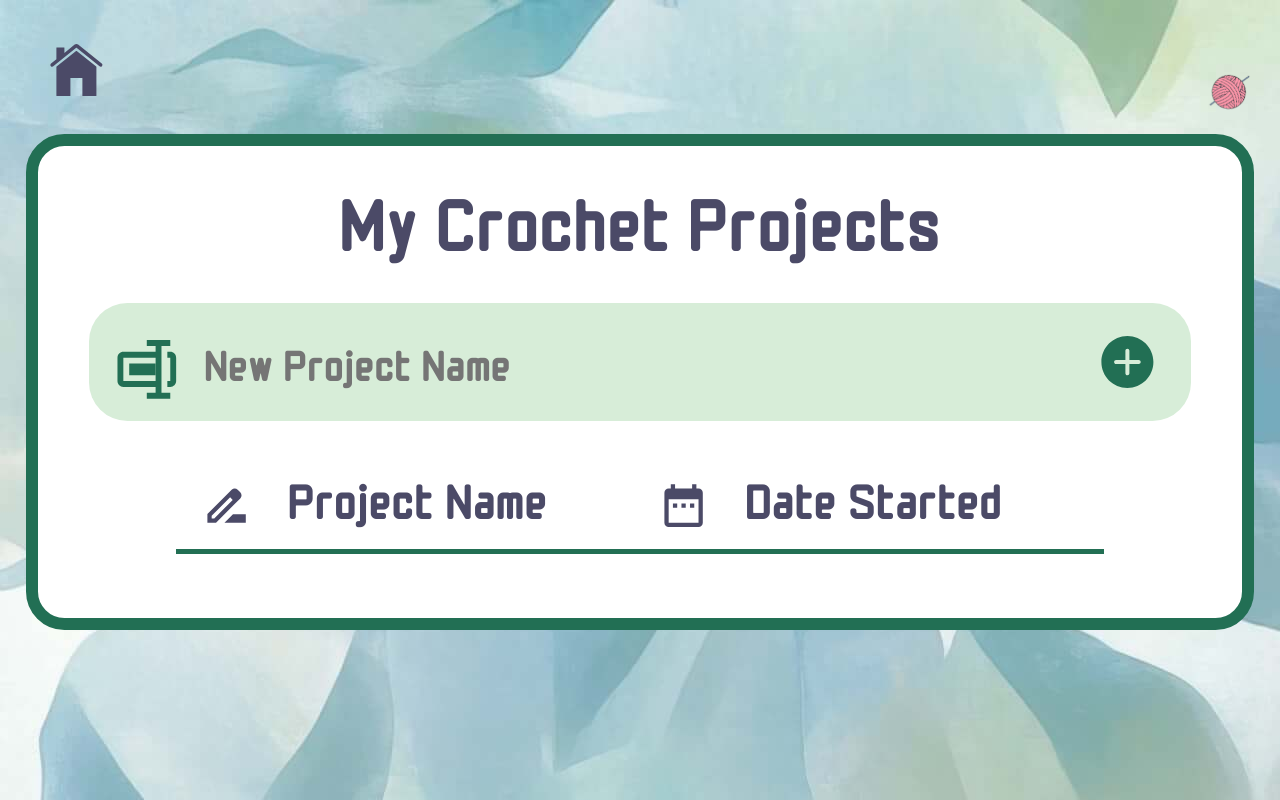
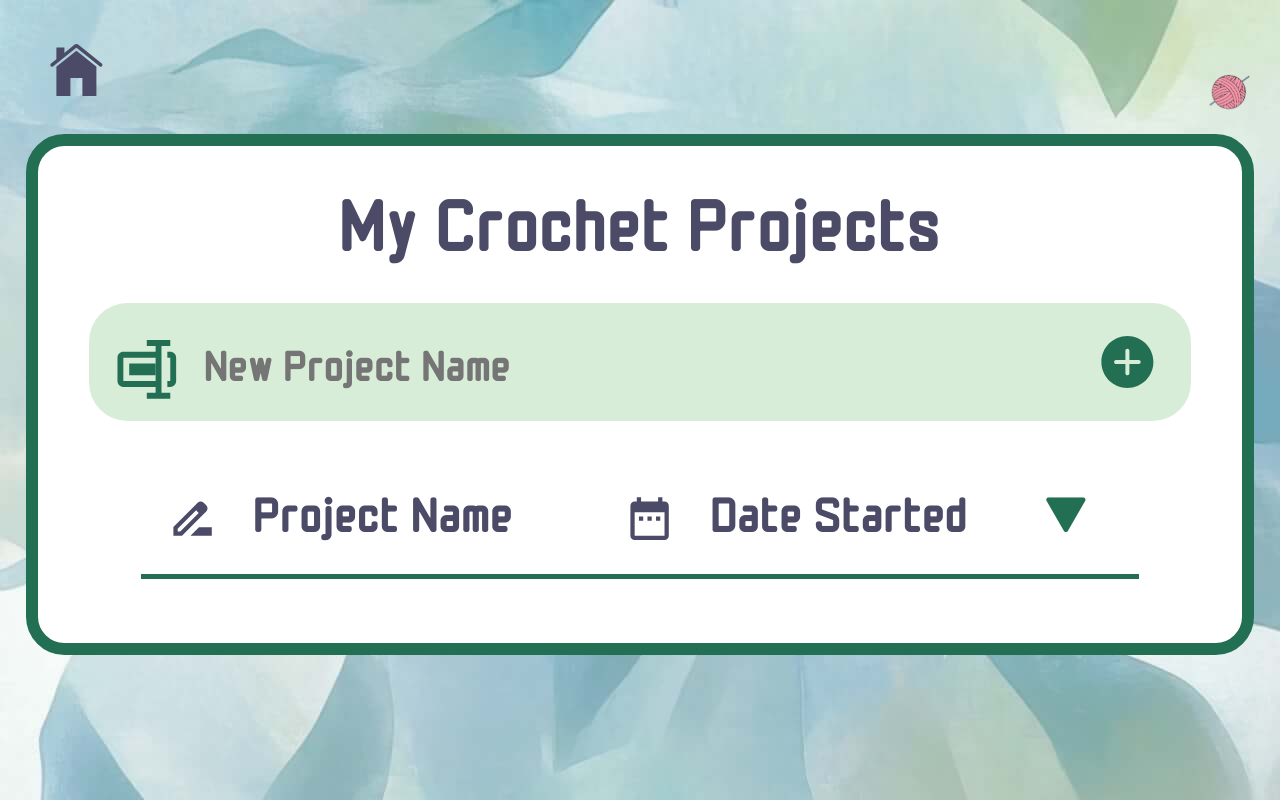
Before and after one commit to klee2433/crochetCounter, a React (Create React App) app: page /home in a window 1280 px wide. Built offline with nearby package versions, Linux system fonts and the light colour scheme.

Commit message:
Add menu sort functionality

```diff
--- a/src/App.css
+++ b/src/App.css
@@ -264,6 +264,15 @@ textarea:hover {
   border-radius: 3vw;
 }
 
+#sort-button {
+  font-size: 4vw;
+}
+
+#sort-button:hover {
+  color: #8FD694;
+  border-radius: 3vw;
+}
+
 .App-logo {
   display: flex;
   place-self: end;
--- a/src/components/Menu.js
+++ b/src/components/Menu.js
@@ -67,6 +67,15 @@ function Menu() {
         }
     };
 
+    const [sortDirection, setSortDirection] = useState('asc');
+
+    const handleSort = () => {
+        setSortDirection(sortDirection === 'asc' ? 'desc' : 'asc');
+    }
+
+    const sortedProjects = sortDirection === 'asc' ? projects : projects.toReversed();
+    const sortedDates = sortDirection === 'asc' ? dates : dates.toReversed();
+
     return (
         <div class="Project">
             <h2>
@@ -90,11 +99,13 @@ function Menu() {
                         <tr>
                             <td class="List"><MdDriveFileRenameOutline /> &nbsp; Project Name</td>
                             <td class="List">&nbsp; &nbsp; <MdDateRange /> &nbsp; Date Started</td>
-                            <td></td>
+                            <td> <button onClick={() => handleSort()} class="Button" id="sort-button">
+                                {sortDirection === 'desc' ? '▲' : '▼'}
+                            </button></td>
                         </tr>
                     </thead>
                     <tbody>
-                        {projects.map((project, index) =>
+                        {sortedProjects.map((project, index) =>
                             <tr>
                                 <td>
                                     <button onClick={() => navigate(`/counter/${project}`)} class="Button" id="project-title">
@@ -103,7 +114,7 @@ function Menu() {
                                 </td>
                                 <td>
                                     <button class="Button" id="project-date">
-                                        {dates[index]}
+                                        {sortedDates[index]}
                                     </button>
                                 </td>
                                 <td>
```
